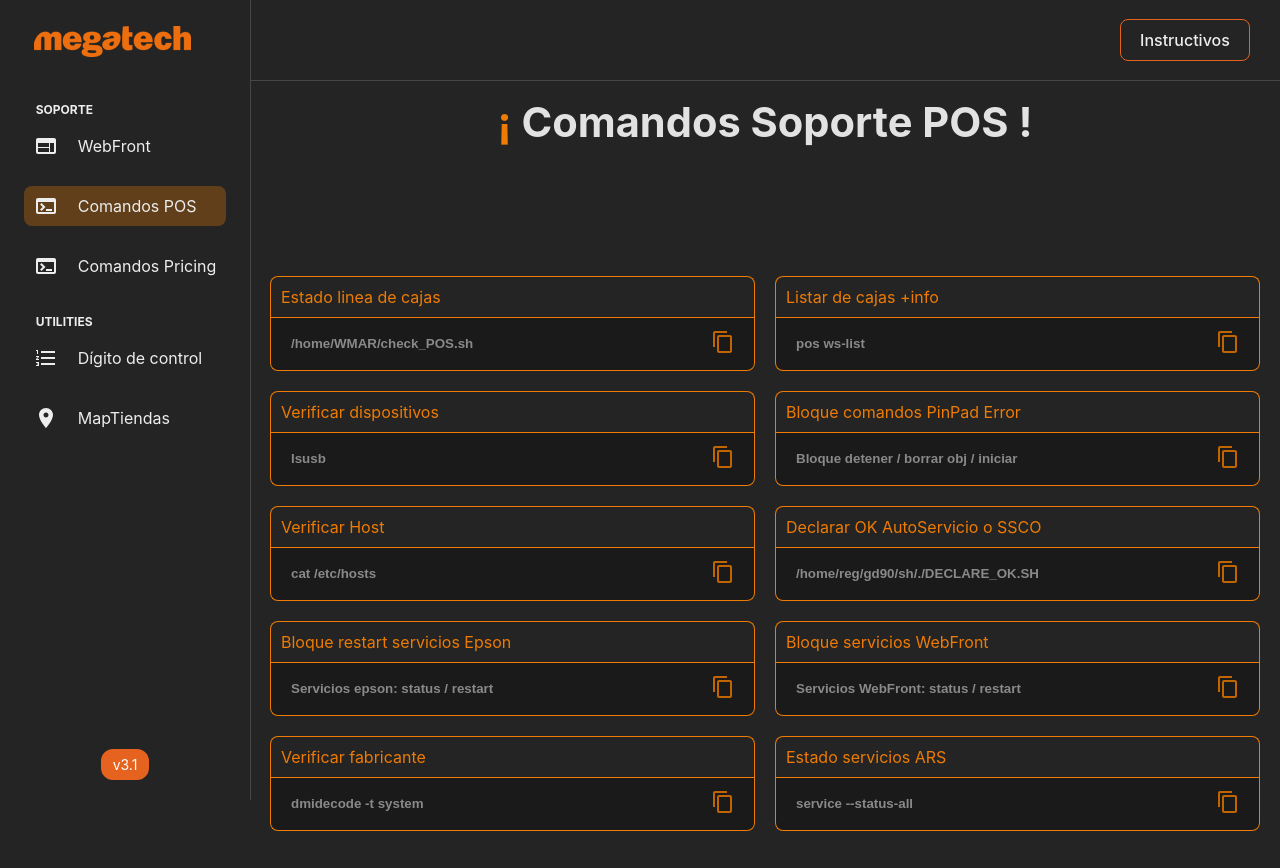
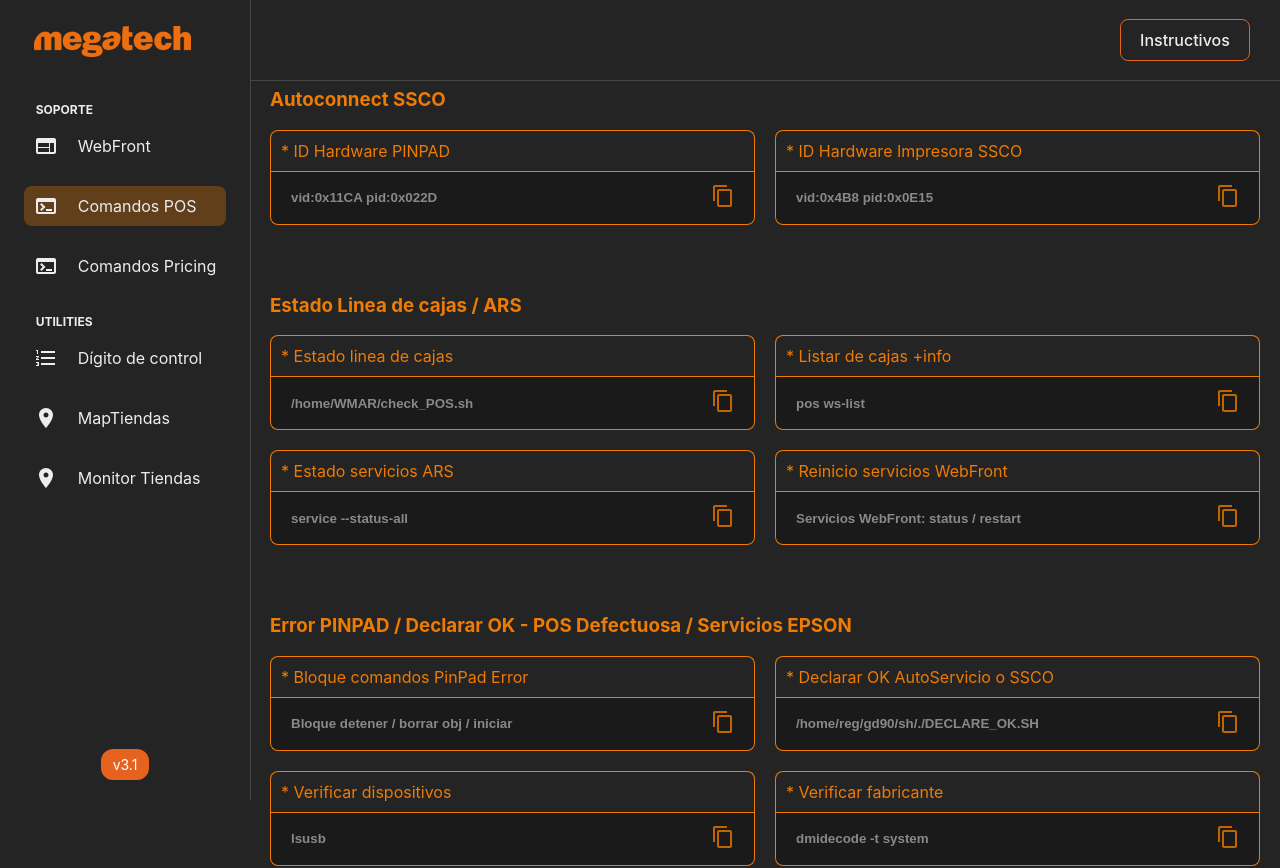
Before and after one commit to jlchurruarin/WebFrontTiendas, a React (Vite) app: page /commands in a window 1280 px wide. Shown: the top 868 px of the page. Built offline with nearby package versions, Linux system fonts and the light colour scheme.

Commit message:
comandos

```diff
--- a/src/App.jsx
+++ b/src/App.jsx
@@ -4,6 +4,7 @@
 import DigitoControl from './components/DigitoControl/DigitoControl.jsx'
 import Nav from './components/Nav/Nav.jsx'
 import Mapa from './components/MapTiendas/Mapa.jsx'
+import MonitorTiendas from './components/MonitorTiendas/MonitorTiendas.jsx'
 import './App.css'
 import { BrowserRouter, Routes, Route } from "react-router-dom";
 import LeftNav from './components/LeftNav/LeftNav.jsx'
@@ -22,8 +23,8 @@
             <Route path="/commandspricing" element={<ComandosPricing/>} />
             <Route path="/checksum" element={<DigitoControl/>} />
             <Route path="/map" element={<Mapa/>} />
+            <Route path="/monitortiendas" element={<MonitorTiendas/>} />
           </Routes>
-
       </BrowserRouter>
     </>
   )
--- a/src/components/Comandos/Comandos.jsx
+++ b/src/components/Comandos/Comandos.jsx
@@ -82,10 +82,36 @@
       ) : (
         <div className={styles.mainContent}>
 <div className={styles.container}>
-        <h1><span className={styles.resaltado}>¡</span> Comandos Soporte POS <span className='resaltado'>!</span></h1>
+
+        <div className={styles.h3SubTitle}>
+        <h3>Autoconnect SSCO</h3>
         <div className={styles.grid}>
+        <div className={styles.divCard}>
+            <p className={styles.nameComando}>* ID Hardware PINPAD</p>
+            <div className={styles.card}>
+              <input disabled className={styles.textInput} value="vid:0x11CA pid:0x022D"></input>
+              <button className={styles.btnCopy} onClick={() => copy("vid:0x11CA pid:0x022D")} title="copy">
+                <ContentCopyIcon sx={{ color: "#c06500" }} />
+              </button>
+            </div>
+          </div>
           <div className={styles.divCard}>
-            <p className={styles.nameComando}>Estado linea de cajas</p>
+            <p className={styles.nameComando}>* ID Hardware Impresora SSCO</p>
+            <div className={styles.card}>
+              <input disabled className={styles.textInput} value="vid:0x4B8 pid:0x0E15"></input>
+              <button className={styles.btnCopy} onClick={() => copy("vid:0x4B8 pid:0x0E15")} title="copy">
+                <ContentCopyIcon sx={{ color: "#c06500" }} />
+              </button>
+            </div>
+          </div>
+        </div>
+
+        </div>
+        <div className={styles.h3SubTitle}>
+        <h3>Estado Linea de cajas / ARS</h3>
+        <div className={styles.grid}>
+        <div className={styles.divCard}>
+            <p className={styles.nameComando}>* Estado linea de cajas</p>
             <div className={styles.card}>
               <input disabled className={styles.textInput} value={comandos[1]}></input>
               <button className={styles.btnCopy} onClick={() => copy(comandos[1])} title="copy">
@@ -101,7 +127,7 @@
             </div>
           </div>
           <div className={styles.divCard}>
-            <p className={styles.nameComando}>Listar de cajas +info</p>
+            <p className={styles.nameComando}>* Listar de cajas +info</p>
             <div className={styles.card}>
               <input disabled className={styles.textInput} value={comandos[9]}></input>
               <button className={styles.btnCopy} onClick={() => copy(comandos[9])} title="copy">
@@ -110,7 +136,48 @@
             </div>
           </div>
           <div className={styles.divCard}>
-            <p className={styles.nameComando}>Verificar dispositivos</p>
+            <p className={styles.nameComando}>* Estado servicios ARS</p>
+            <div className={styles.card}>
+              <input disabled className={styles.textInput} value={comandos[8]}></input>
+              <button className={styles.btnCopy} onClick={() => copy(comandos[8])} title="copy">
+                <ContentCopyIcon sx={{ color: "#c06500" }} />
+              </button>
+            </div>
+          </div>
+          <div className={styles.divCard}>
+            <p className={styles.nameComando}>* Reinicio servicios WebFront</p>
+            <div className={styles.card}>
+              <input disabled className={styles.textInput} value="Servicios WebFront: status / restart"></input>
+              <button className={styles.btnCopy} onClick={() => copy(comandos[6])} title="copy">
+                <ContentCopyIcon sx={{ color: "#c06500" }} />
+              </button>
+            </div>
+          </div>
+        </div>
+        </div>
+        <div className={styles.h3SubTitle}>
+        <h3>Error PINPAD / Declarar OK - POS Defectuosa / Servicios EPSON</h3>
+        <div className={styles.grid}>
+        <div className={styles.divCard}>
+            <p className={styles.nameComando}>* Bloque comandos PinPad Error</p>
+            <div className={styles.card}>
+              <input disabled className={styles.textInput} value="Bloque detener / borrar obj / iniciar"></input>
+              <button className={styles.btnCopy} onClick={() => copy(comandos[0])} title="copy">
+                <ContentCopyIcon sx={{ color: "#c06500" }} />
+              </button>
+            </div>
+          </div>
+          <div className={styles.divCard}>
+            <p className={styles.nameComando}>* Declarar OK AutoServicio o SSCO</p>
+            <div className={styles.card}>
+              <input disabled className={styles.textInput} value={comandos[4]}></input>
+              <button className={styles.btnCopy} onClick={() => copy(comandos[4])} title="copy">
+                <ContentCopyIcon sx={{ color: "#c06500" }} />
+              </button>
+            </div>
+          </div>
+          <div className={styles.divCard}>
+            <p className={styles.nameComando}>* Verificar dispositivos</p>
             <div className={styles.card}>
               <input disabled className={styles.textInput} value={comandos[2]}></input>
               <button className={styles.btnCopy} onClick={() => copy(comandos[2])} title="copy">
@@ -119,52 +186,7 @@
             </div>
           </div>
           <div className={styles.divCard}>
-            <p className={styles.nameComando}>Bloque comandos PinPad Error</p>
-            <div className={styles.card}>
-              <input disabled className={styles.textInput} value="Bloque detener / borrar obj / iniciar"></input>
-              <button className={styles.btnCopy} onClick={() => copy(comandos[0])} title="copy">
-                <ContentCopyIcon sx={{ color: "#c06500" }} />
-              </button>
-            </div>
-          </div>
-          <div className={styles.divCard}>
-            <p className={styles.nameComando}>Verificar Host</p>
-            <div className={styles.card}>
-              <input disabled className={styles.textInput} value={comandos[3]}></input>
-              <button className={styles.btnCopy} onClick={() => copy(comandos[3])} title="copy">
-                <ContentCopyIcon sx={{ color: "#c06500" }} />
-              </button>
-            </div>
-          </div>
-          <div className={styles.divCard}>
-            <p className={styles.nameComando}>Declarar OK AutoServicio o SSCO</p>
-            <div className={styles.card}>
-              <input disabled className={styles.textInput} value={comandos[4]}></input>
-              <button className={styles.btnCopy} onClick={() => copy(comandos[4])} title="copy">
-                <ContentCopyIcon sx={{ color: "#c06500" }} />
-              </button>
-            </div>
-          </div>
-          <div className={styles.divCard}>
-            <p className={styles.nameComando}>Bloque restart servicios Epson </p>
-            <div className={styles.card}>
-              <input disabled className={styles.textInput} value="Servicios epson: status / restart"></input>
-              <button className={styles.btnCopy} onClick={() => copy(comandos[5])} title="copy">
-                <ContentCopyIcon sx={{ color: "#c06500" }} />
-              </button>
-            </div>
-          </div>
-          <div className={styles.divCard}>
-            <p className={styles.nameComando}>Bloque servicios WebFront</p>
-            <div className={styles.card}>
-              <input disabled className={styles.textInput} value="Servicios WebFront: status / restart"></input>
-              <button className={styles.btnCopy} onClick={() => copy(comandos[6])} title="copy">
-                <ContentCopyIcon sx={{ color: "#c06500" }} />
-              </button>
-            </div>
-          </div>
-          <div className={styles.divCard}>
-            <p className={styles.nameComando}>Verificar fabricante</p>
+            <p className={styles.nameComando}>* Verificar fabricante</p>
             <div className={styles.card}>
               <input disabled className={styles.textInput} value={comandos[7]}></input>
               <button className={styles.btnCopy} onClick={() => copy(comandos[7])} title="copy">
@@ -173,14 +195,15 @@
             </div>
           </div>
           <div className={styles.divCard}>
-            <p className={styles.nameComando}>Estado servicios ARS</p>
+            <p className={styles.nameComando}>* Bloque restart servicios Epson </p>
             <div className={styles.card}>
-              <input disabled className={styles.textInput} value={comandos[8]}></input>
-              <button className={styles.btnCopy} onClick={() => copy(comandos[8])} title="copy">
+              <input disabled className={styles.textInput} value="Servicios epson: status / restart"></input>
+              <button className={styles.btnCopy} onClick={() => copy(comandos[5])} title="copy">
                 <ContentCopyIcon sx={{ color: "#c06500" }} />
               </button>
             </div>
           </div>
+        </div>
         </div>
       </div>
         </div>
--- a/src/components/Comandos/Comandos.module.css
+++ b/src/components/Comandos/Comandos.module.css
@@ -12,6 +12,7 @@
   align-items: center;
   flex-direction: column;
   justify-content: center;
+  margin-top: 50px;
   }
   .container h1{
     text-align: center;
@@ -22,6 +23,7 @@
     will-change: filter;
     transition: filter 300ms;
   }
+
   .logo:hover {
     filter: drop-shadow(0 0 2em #646cffaa);
   }
@@ -94,7 +96,6 @@
     margin: 0 auto;
     grid-template-columns: repeat(2, 1fr);
     grid-gap: 20px;
-    margin-top: 100px;
   }
   @media (max-width: 980px) {
     .grid{
@@ -104,3 +105,10 @@
   .resaltado{
     color: rgba(238,123,4,1);
    }
+   .h3SubTitle{
+    color:rgba(238,123,4,1);
+    margin: 0;
+    padding: 0;
+    width: 100%;
+    margin-bottom: 50px;
+  }
--- a/src/components/Comandos/ComandosPricing.jsx
+++ b/src/components/Comandos/ComandosPricing.jsx
@@ -82,7 +82,7 @@
       ) : (
         <div className={styles.mainContent}>
 <div className={styles.container}>
-        <h1><span className={styles.resaltado}>¡</span> Comandos pricing <span className='resaltado'>!</span></h1>
+        <h1><span className={styles.resaltado}>¡</span> Comandos promociones <span className={styles.resaltado}>!</span></h1>
         <div className={styles.grid}>
           <div className={styles.divCard}>
             <p className={styles.nameComando}>verificar PMT en ARS</p>
--- a/src/components/DigitoControl/DigitoControl.jsx
+++ b/src/components/DigitoControl/DigitoControl.jsx
@@ -51,7 +51,7 @@
       ) : (
         <div className={styles.mainContent}>
           <div className={styles.containerCkeck}>
-        <h1><span className={styles.resaltado}>¡</span> Calcular dígito de control EAN-13 <span className='resaltado'>!</span></h1>
+        <h1><span className={styles.resaltado}>¡</span> Calcular dígito de control EAN-13 <span className={styles.resaltado}>!</span></h1>
         <div className={styles.containerCheckSum}>
 
 
--- a/src/components/LeftNav/LeftNav.jsx
+++ b/src/components/LeftNav/LeftNav.jsx
@@ -100,6 +100,23 @@
                     </div>
                   </NavLink>
                 </li>
+                <li>
+                  <NavLink
+                    to={"/monitortiendas"}
+                    style={({ isActive }) => ({
+                      color: isActive ? "rgba(238,123,4,1)" : "#EDEDED",
+                    },
+                    {
+                      background: isActive ? "rgba(238, 125, 4, 0.3)" : "",
+                    }
+                  )}
+                  >
+                    <div className={styles.navLink}>
+                    <LocationOnIcon/>
+                    <span>Monitor Tiendas</span>
+                    </div>
+                  </NavLink>
+                </li>
           </ul>
           <ul className={styles.version}>
         <li><span>v3.1</span></li>
--- a/src/components/LoadingMain/LoadingMain.module.css
+++ b/src/components/LoadingMain/LoadingMain.module.css
@@ -3,7 +3,8 @@
     flex-direction: column;
     align-items: center;
     justify-content: center;
-    height: 70vh;
+    background-color: rgba(0, 0, 0, 0.7);
+    height: 100%;
     }
     .cg{
       font-weight: bold;
--- /dev/null
+++ b/src/components/MonitorTiendas/MonitorTiendas.jsx
@@ -0,0 +1,11 @@
+import React, { useState } from 'react';
+
+function MonitorTiendas() {
+  return(
+<>
+<iframe src="https://grafana.dorinka.com/d-solo/d2836cba-8a25-4a8b-ae48-fa912a0fec17/mio-locales-firewalls-n1?orgId=1&from=1722531644985&to=1722531944985&panelId=7" width="450" height="200" frameborder="0"></iframe>
+</>
+  );
+}
+
+export default MonitorTiendas;
--- a/src/components/Nav/Nav.module.css
+++ b/src/components/Nav/Nav.module.css
@@ -6,6 +6,7 @@
     background-color: #242424;
     border-bottom: 1px solid rgb(70, 70, 70);
     color: white;
+    z-index: 1000;
 }
 .nav ul{
     height: 80px;
```
Also changed, not shown: src/components/ListaWebFrontStatus/ListaStatusWf.jsx (deleted, +0 -47 lines), src/assets/background.jpg (added).
